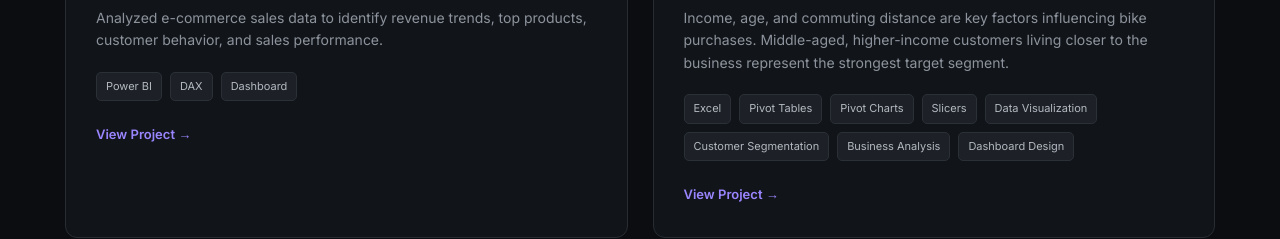
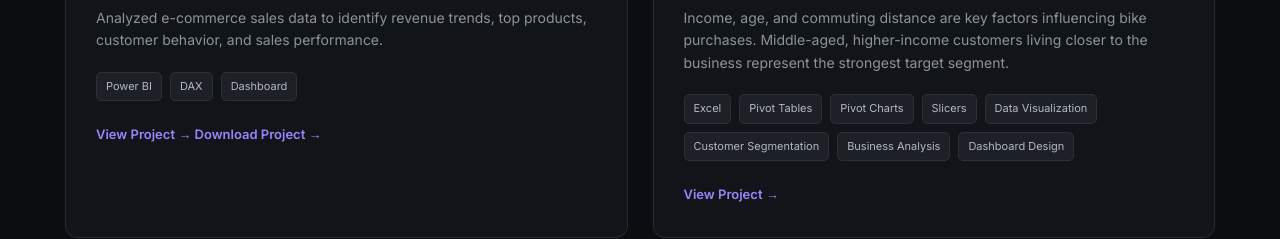
Before and after one commit to elabgab/portfolio, a plain HTML site: page index.html in a window 1280 px wide. Shown: the part 2647-2886 px from the top of the page. Drawn offline with Linux system fonts and the light colour scheme.

Commit message:
:add links

```diff
--- a/index.html
+++ b/index.html
@@ -261,6 +261,9 @@ ORDER BY total_revenue DESC;
 
                 <a href="images/dashboard 1.png" class="project-link">
                     View Project →
+                </a>
+                <a href="dashboard/bike dashboard and dataset.xlsx" class="project-link">
+                    Download Project →
                 </a>
 
             </div>
```
Also changed, not shown: 1 other file.
